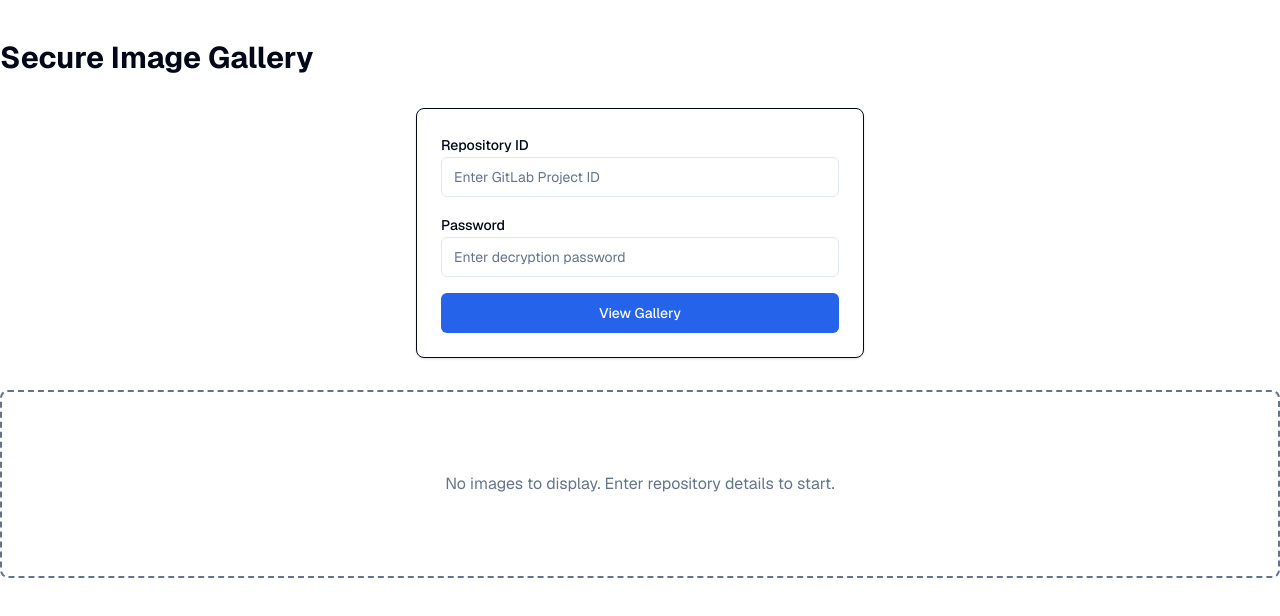
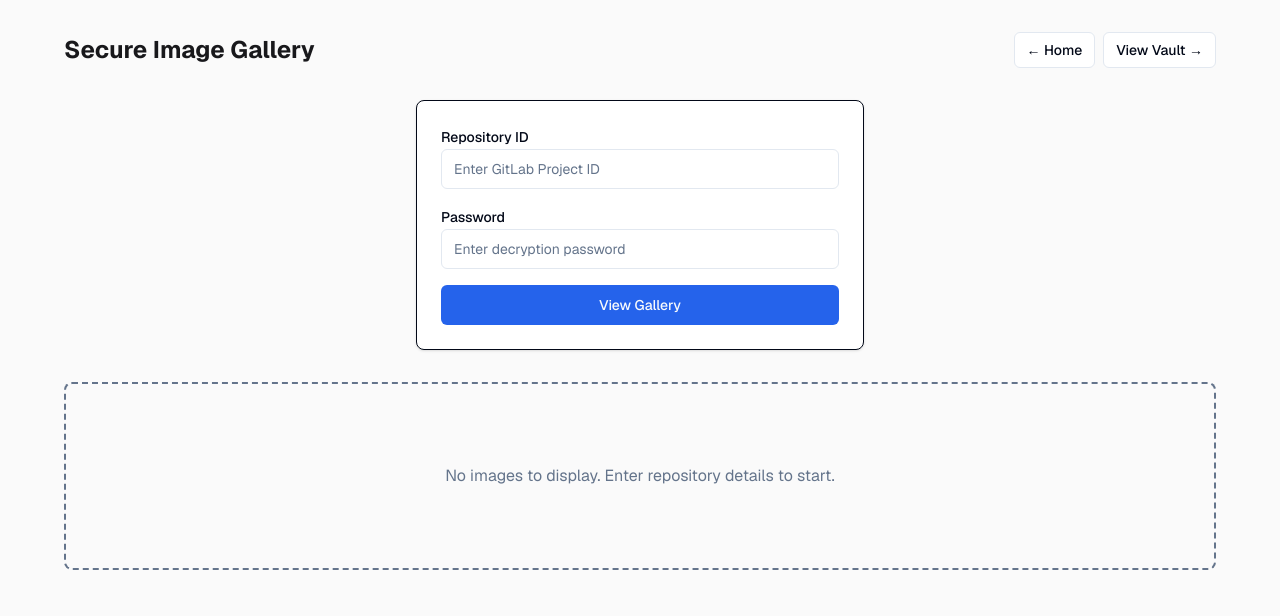
Before and after one commit to mjontop/image-vault, a Next.js app: page /gallery in a window 1280 px wide. Shown: the top 616 px of the page. Built offline with nearby package versions, Linux system fonts and the light colour scheme.

Commit message:
feat: enhance gallery and vault pages with improved layout and navigation buttons

```diff
--- a/package.json
+++ b/package.json
@@ -10,7 +10,8 @@
     "prettier:check": "prettier --check src/**/*.{ts,tsx,json}",
     "prettier:fix": "npx prettier --write src/**/*.{ts,tsx,json}",
     "format": "npx prettier --write src/**/*.{ts,tsx,json} && eslint --fix src/**/*.{ts,tsx}",
-        "eslint:fix": "npx eslint --fix src/**/*.{ts,tsx}"
+    "eslint:fix": "npx eslint --fix src/**/*.{ts,tsx}",
+    "prepare": "husky"
   },
   "dependencies": {
     "@radix-ui/react-dialog": "^1.1.15",
@@ -36,6 +37,7 @@
     "babel-plugin-react-compiler": "1.0.0",
     "eslint": "^9",
     "eslint-config-next": "16.2.4",
+    "husky": "^9.1.7",
     "tailwindcss": "^4",
     "typescript": "^5"
   }
--- a/src/app/gallery/page.tsx
+++ b/src/app/gallery/page.tsx
@@ -1,10 +1,29 @@
 import { GalleryView } from "@core/components/gallery-view";
+import Link from "next/link";
+import { Button } from "@core/components/ui/button";
 
 export default function GalleryPage() {
   return (
-    <div className="container mx-auto py-10">
-      <h1 className="mb-8 text-3xl font-bold">Secure Image Gallery</h1>
-      <GalleryView />
+    <div className="flex min-h-screen flex-1 flex-col bg-zinc-50 p-8 font-sans dark:bg-black">
+      <header className="mx-auto mb-8 flex w-full max-w-6xl items-center justify-between">
+        <div>
+          <h1 className="text-2xl font-bold text-zinc-900 dark:text-zinc-50">
+            Secure Image Gallery
+          </h1>
+        </div>
+        <div className="flex gap-2">
+          <Button asChild variant="outline" size="sm">
+            <Link href="/">← Home</Link>
+          </Button>
+          <Button asChild variant="outline" size="sm">
+            <Link href="/vault">View Vault →</Link>
+          </Button>
+        </div>
+      </header>
+
+      <main className="mx-auto w-full max-w-6xl">
+        <GalleryView />
+      </main>
     </div>
   );
 }
--- a/src/app/vault/page.tsx
+++ b/src/app/vault/page.tsx
@@ -116,9 +116,14 @@ export default function VaultPage() {
         <div>
           <h1 className="text-2xl font-bold text-zinc-900 dark:text-zinc-50">Secure Vault</h1>
         </div>
-        <Button asChild variant="outline">
-          <Link href="/">← Back to Encryptor</Link>
-        </Button>
+        <div className="flex gap-2">
+          <Button asChild variant="outline" size="sm">
+            <Link href="/">← Home</Link>
+          </Button>
+          <Button asChild variant="outline" size="sm">
+            <Link href="/gallery">Gallery</Link>
+          </Button>
+        </div>
       </header>
 
       <main className="mx-auto w-full max-w-4xl">
```
Also changed, not shown: 2 other files (tests, documents, lock files or other folders). Lines whose indentation alone changed are shown as unchanged.
